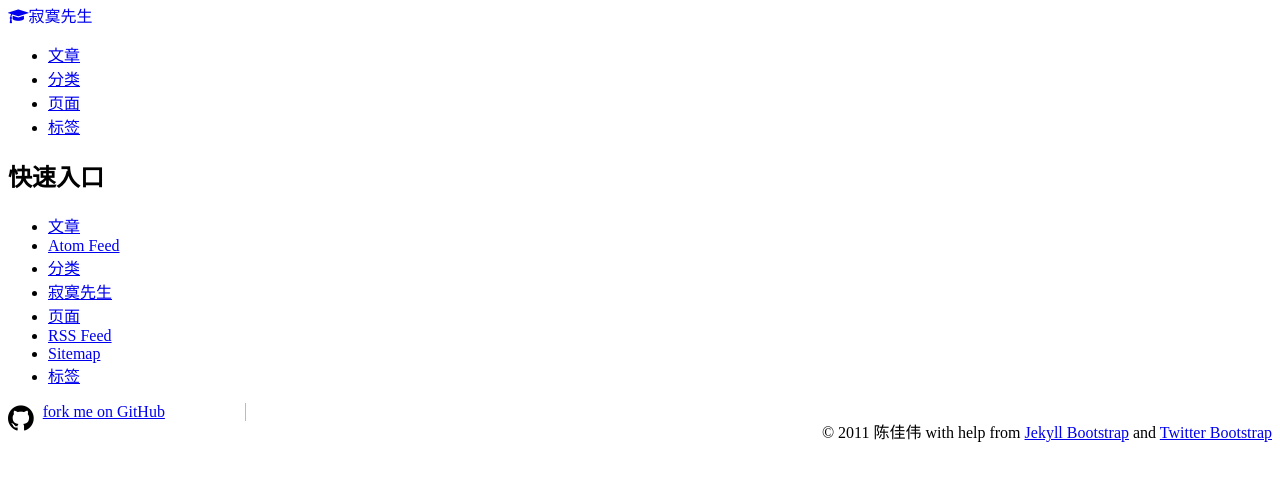
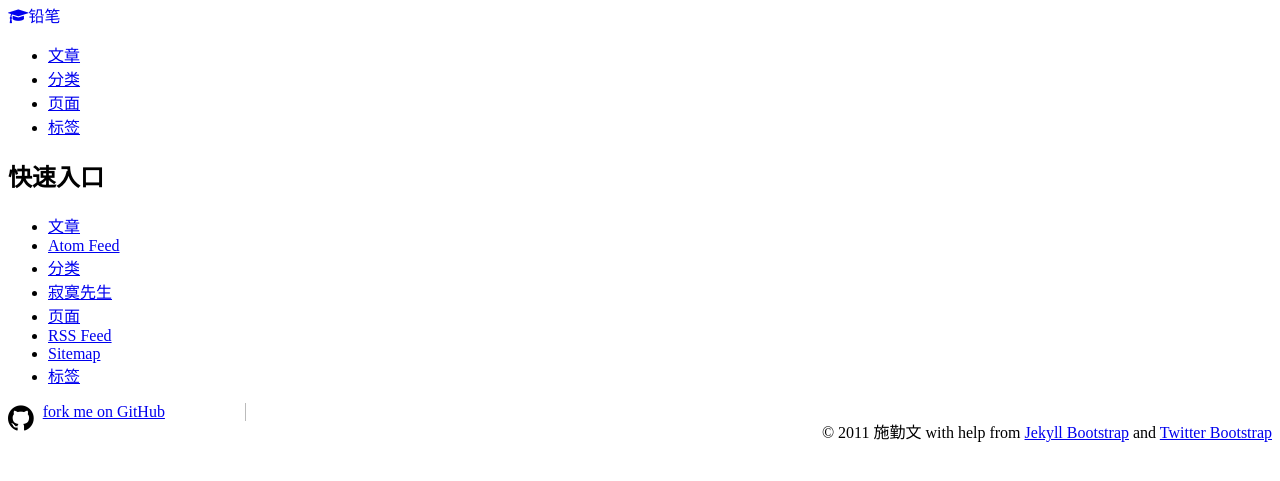
Before and after one commit to qinwenshi/qianbi, a Jekyll site: the page built from pages.html, in a window 1280 px wide. Shown: the top 481 px of the page. Built offline with Jekyll 4.4.1, drawn with Linux system fonts in a browser that asks for light colours; nearby versions of some CDN libraries; Markdown is read by kramdown in place of the engine named in the settings.

```diff
--- a/_config.yml
+++ b/_config.yml
@@ -10,11 +10,11 @@ safe: false
 # Themes are encouraged to use these universal variables
 # so be sure to set them if your theme uses them.
 #
-title : 寂寞先生
+title : 铅笔
 tagline: Site Tagline
 author :
-  name : 陈佳伟
-  email : blah@email.test
+  name : 施勤文
+  email : sh@iqinwen.com
   github : username
   twitter : username
   feedburner : feedname
@@ -27,7 +27,7 @@ author :
 # Else if you are pushing to username.github.io, replace with your username.
 # Finally if you are pushing to a GitHub project page, include the project name at the end.
 #
-production_url : http://enml.github.io/blog
+production_url : http://qianbi.tk
 
 # All Jekyll-Bootstrap specific configurations are namespaced into this hash
 #
```
